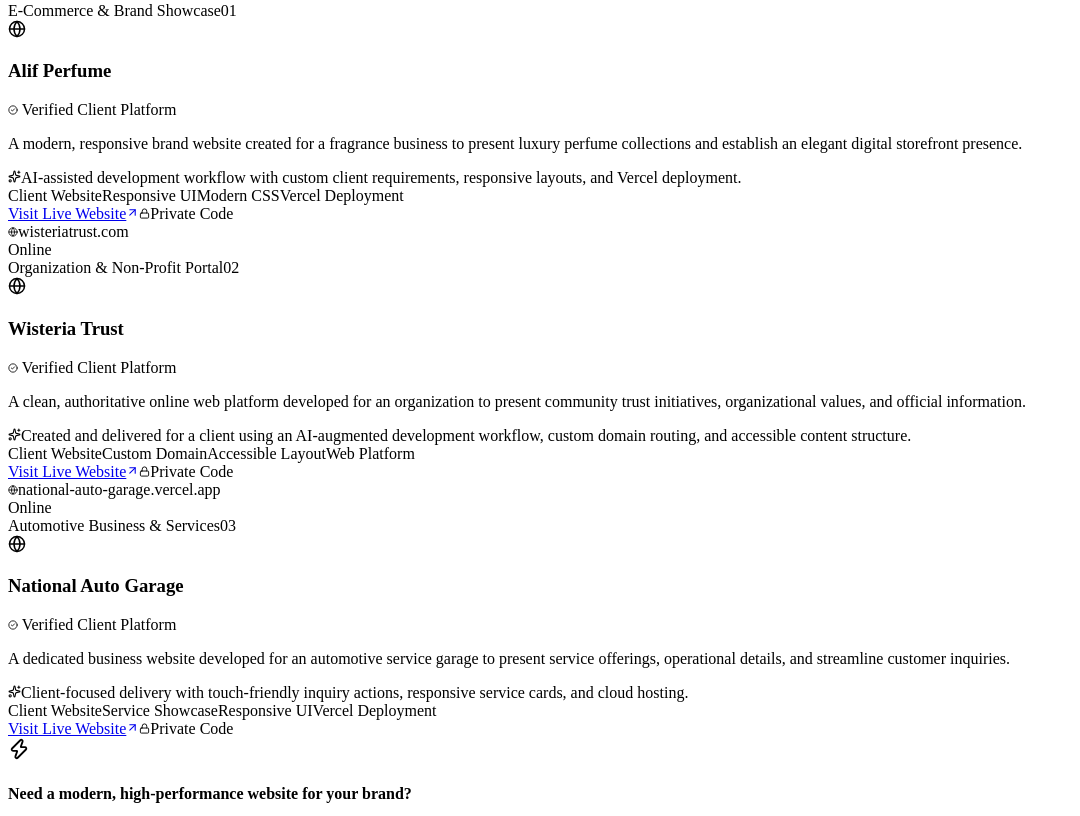
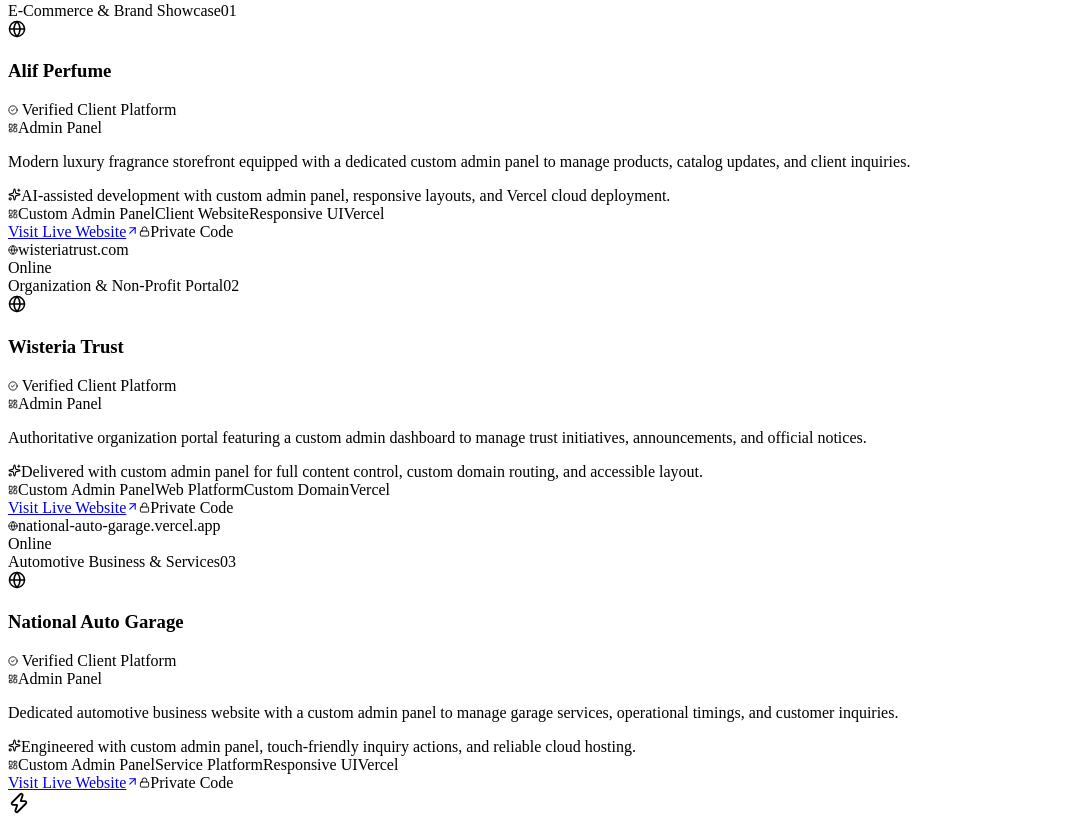
Before and after one commit to maazpathan07/portfolio, a React (Vite) app: page / in a window 1280 px wide. Shown: the part 6129-6945 px from the top of the page, without its empty margins (0-1080 px from the left). Built offline with nearby package versions, Linux system fonts and the light colour scheme; the HTML template or start-up script is replaced by a standard one.

Commit message:
feat: highlight custom admin panel feature across all client projects

```diff
--- a/src/components/ui/ProjectCard.tsx
+++ b/src/components/ui/ProjectCard.tsx
@@ -1,5 +1,5 @@
 import React from 'react';
-import { Globe, Lock, Sparkles, CheckCircle2, ArrowUpRight } from 'lucide-react';
+import { Globe, Lock, Sparkles, CheckCircle2, ArrowUpRight, LayoutDashboard } from 'lucide-react';
 import type { ProjectItem } from '../../types';
 
 interface ProjectCardProps {
@@ -35,7 +35,7 @@
       </div>
 
       {/* =========================================================================
-          2. Compact Visual Banner
+          2. Compact Visual Banner with Admin Badge
       ========================================================================= */}
       <div
         className={`relative w-full h-28 sm:h-32 bg-gradient-to-br ${project.previewGradient} flex flex-col justify-between p-3.5 sm:p-4 overflow-hidden`}
@@ -54,7 +54,8 @@
         </div>
 
         {/* Center Brand Name & Icon */}
-        <div className="relative z-10 flex items-center gap-2.5 my-auto">
+        <div className="relative z-10 flex items-center justify-between">
+          <div className="flex items-center gap-2.5">
             <div className="w-9 h-9 rounded-xl bg-[#0B0B0F]/85 border border-white/10 flex items-center justify-center text-[#A78BFA] shadow-md group-hover:scale-105 group-hover:border-[#8B5CF6]/60 transition-all shrink-0">
               <Globe size={18} aria-hidden="true" />
             </div>
@@ -67,10 +68,19 @@
               </span>
             </div>
           </div>
+
+          {/* Admin Panel Feature Indicator Badge */}
+          {project.hasAdminPanel && (
+            <div className="hidden sm:inline-flex items-center gap-1 px-2 py-0.5 rounded-full bg-[#8B5CF6]/20 border border-[#8B5CF6]/40 text-[#DDD6FE] text-[10px] font-mono shadow-sm">
+              <LayoutDashboard size={10} className="text-[#A78BFA]" />
+              <span>Admin Panel</span>
+            </div>
+          )}
+        </div>
       </div>
 
       {/* =========================================================================
-          3. Compact Project Details
+          3. Compact Project Details with Admin Highlight
       ========================================================================= */}
       <div className="flex flex-col flex-1 p-4 sm:p-4.5 space-y-3">
         {/* Description */}
@@ -84,16 +94,24 @@
           <span className="leading-snug line-clamp-2">{project.workflowNote}</span>
         </div>
 
-        {/* Tech Pills */}
+        {/* Tech Pills with Highlighted Admin Tag */}
         <div className="flex flex-wrap gap-1.5 pt-0.5">
-          {project.technologies.map((tech) => (
+          {project.technologies.map((tech) => {
+            const isAdmin = tech.toLowerCase().includes('admin');
+            return (
               <span
                 key={tech}
-              className="px-2 py-0.5 rounded-md bg-[#0E0E16] border border-white/[0.05] text-[10px] sm:text-[11px] font-medium text-[#A1A1AA]"
+                className={`px-2 py-0.5 rounded-md text-[10px] sm:text-[11px] font-medium transition-colors ${
+                  isAdmin
+                    ? 'bg-[#8B5CF6]/25 border border-[#8B5CF6]/50 text-[#EDE9FE] font-semibold flex items-center gap-1 shadow-[0_0_10px_rgba(139,92,246,0.25)]'
+                    : 'bg-[#0E0E16] border border-white/[0.05] text-[#A1A1AA]'
+                }`}
               >
-              {tech}
+                {isAdmin && <LayoutDashboard size={10} className="text-[#C4B5FD]" />}
+                <span>{tech}</span>
               </span>
-          ))}
+            );
+          })}
         </div>
 
         {/* Compact Action Row */}
--- a/src/data/projects.ts
+++ b/src/data/projects.ts
@@ -6,9 +6,11 @@
     title: 'Alif Perfume',
     category: 'E-Commerce & Brand Showcase',
     isClientProject: true,
-    description: 'A modern, responsive brand website created for a fragrance business to present luxury perfume collections and establish an elegant digital storefront presence.',
-    workflowNote: 'AI-assisted development workflow with custom client requirements, responsive layouts, and Vercel deployment.',
-    technologies: ['Client Website', 'Responsive UI', 'Modern CSS', 'Vercel Deployment'],
+    hasAdminPanel: true,
+    adminFeature: 'Custom Admin Panel (Product & Catalog Control)',
+    description: 'Modern luxury fragrance storefront equipped with a dedicated custom admin panel to manage products, catalog updates, and client inquiries.',
+    workflowNote: 'AI-assisted development with custom admin panel, responsive layouts, and Vercel cloud deployment.',
+    technologies: ['Custom Admin Panel', 'Client Website', 'Responsive UI', 'Vercel'],
     liveUrl: 'https://alif-perfumes.vercel.app',
     isPrivateRepo: true,
     previewGradient: 'from-purple-900/40 via-[#181820] to-[#0B0B0F]',
@@ -18,9 +20,11 @@
     title: 'Wisteria Trust',
     category: 'Organization & Non-Profit Portal',
     isClientProject: true,
-    description: 'A clean, authoritative online web platform developed for an organization to present community trust initiatives, organizational values, and official information.',
-    workflowNote: 'Created and delivered for a client using an AI-augmented development workflow, custom domain routing, and accessible content structure.',
-    technologies: ['Client Website', 'Custom Domain', 'Accessible Layout', 'Web Platform'],
+    hasAdminPanel: true,
+    adminFeature: 'Custom Admin Panel (Content & Initiative Control)',
+    description: 'Authoritative organization portal featuring a custom admin dashboard to manage trust initiatives, announcements, and official notices.',
+    workflowNote: 'Delivered with custom admin panel for full content control, custom domain routing, and accessible layout.',
+    technologies: ['Custom Admin Panel', 'Web Platform', 'Custom Domain', 'Vercel'],
     liveUrl: 'https://wisteriatrust.com',
     isPrivateRepo: true,
     previewGradient: 'from-violet-950/40 via-[#181820] to-[#0B0B0F]',
@@ -30,9 +34,11 @@
     title: 'National Auto Garage',
     category: 'Automotive Business & Services',
     isClientProject: true,
-    description: 'A dedicated business website developed for an automotive service garage to present service offerings, operational details, and streamline customer inquiries.',
-    workflowNote: 'Client-focused delivery with touch-friendly inquiry actions, responsive service cards, and cloud hosting.',
-    technologies: ['Client Website', 'Service Showcase', 'Responsive UI', 'Vercel Deployment'],
+    hasAdminPanel: true,
+    adminFeature: 'Custom Admin Panel (Service & Operations Control)',
+    description: 'Dedicated automotive business website with a custom admin panel to manage garage services, operational timings, and customer inquiries.',
+    workflowNote: 'Engineered with custom admin panel, touch-friendly inquiry actions, and reliable cloud hosting.',
+    technologies: ['Custom Admin Panel', 'Service Platform', 'Responsive UI', 'Vercel'],
     liveUrl: 'https://national-auto-garage.vercel.app',
     isPrivateRepo: true,
     previewGradient: 'from-indigo-950/40 via-[#181820] to-[#0B0B0F]',
--- a/src/types/index.ts
+++ b/src/types/index.ts
@@ -3,6 +3,8 @@
   title: string;
   category: string;
   isClientProject: boolean;
+  hasAdminPanel?: boolean;
+  adminFeature?: string;
   description: string;
   workflowNote: string;
   technologies: string[];
```
Lines whose indentation alone changed are shown as unchanged.
